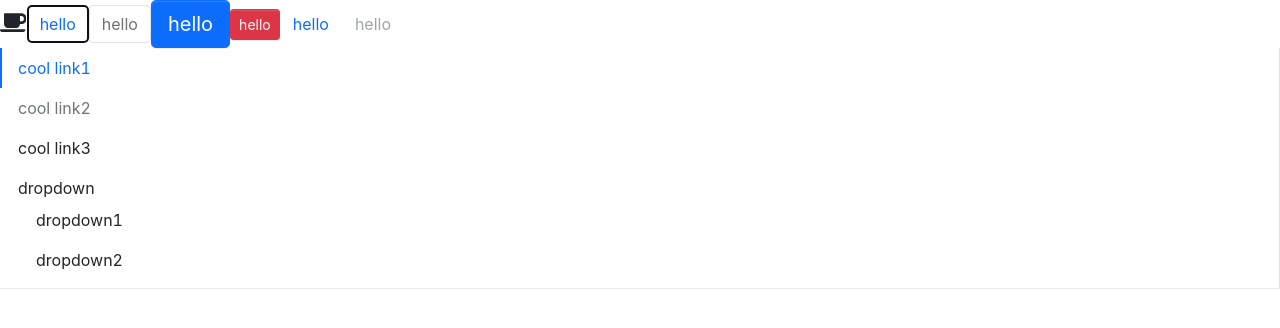
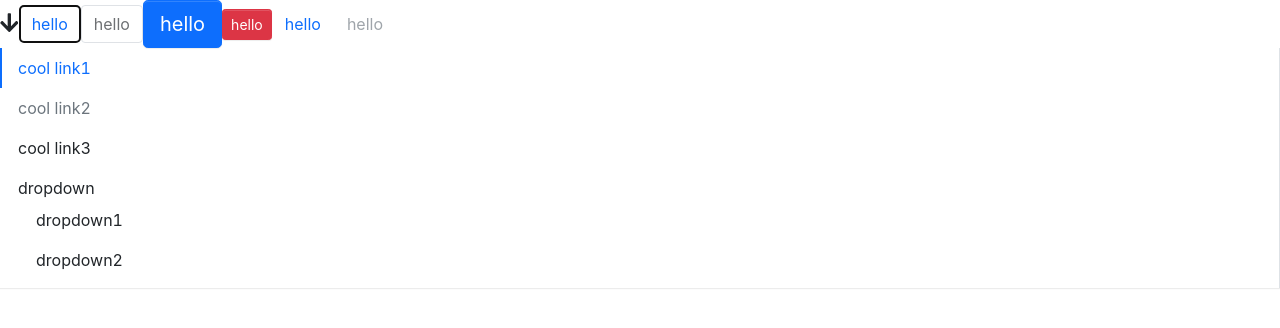
Before and after one commit to 1272171893/Miniso, a React (Create React App) app: page / in a window 1280 px wide. Shown: the top 328 px of the page. Built offline with nearby package versions, Linux system fonts and the light colour scheme.

Commit message:
icon二次开发

```diff
--- a/src/App.tsx
+++ b/src/App.tsx
@@ -1,15 +1,17 @@
 import React from "react";
-import { FontAwesomeIcon } from "@fortawesome/react-fontawesome";
-import { faCoffee } from "@fortawesome/free-solid-svg-icons";
+import { library } from "@fortawesome/fontawesome-svg-core";
+import { fas } from "@fortawesome/free-solid-svg-icons";
 import Button, { ButtonType, ButtonSize } from "./components/Button/button";
 import Menu from "./components/Menu/menu";
 import MenuItem from "./components/Menu/menuItem";
 import SubMenu from "./components/Menu/subMenu";
-
+import Icon from "./components/Icon/icon";
+library.add(fas);
 function App() {
   return (
     <div className="App">
-      <FontAwesomeIcon icon={faCoffee} size="lg"></FontAwesomeIcon>
+      {/* <FontAwesomeIcon icon={faCoffee} size="lg"></FontAwesomeIcon> */}
+      <Icon icon="arrow-down" size="lg" theme="danger"></Icon>
       <Button autoFocus>hello</Button>
       <Button disabled>hello</Button>
       <Button btnType={ButtonType.Primary} size={ButtonSize.Large}>hello</Button>
--- /dev/null
+++ b/src/components/Icon/icon.tsx
@@ -0,0 +1,27 @@
+import React from "react";
+import classNames from "classnames";
+import {
+  FontAwesomeIcon,
+  FontAwesomeIconProps,
+} from "@fortawesome/react-fontawesome";
+export type ThemeProps =
+  | "primary"
+  | "secondary"
+  | "success"
+  | "info"
+  | "warning"
+  | "danger"
+  | "light"
+  | "dark";
+export interface IconProps extends FontAwesomeIconProps {
+  theme?: ThemeProps;
+}
+
+const Icon: React.FC<IconProps> = (props) => {
+  const { className, theme, ...restProps } = props;
+  const classes = classNames("miniso-icon", className, {
+    [`icon-${theme}`]: theme,
+  });
+  return <FontAwesomeIcon className={classes} {...restProps}></FontAwesomeIcon>;
+};
+export default Icon;
```
